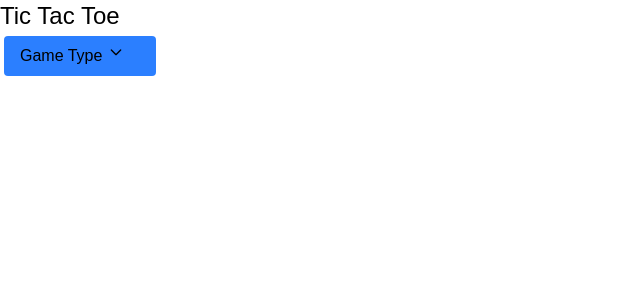
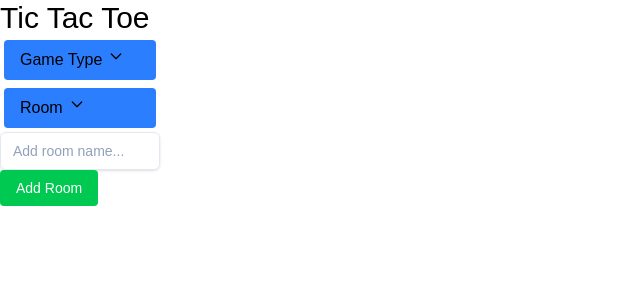
Before and after one commit to pmanni02/local-multiplayer-tic-tac-toe, a Next.js app in the folder apps/web/: page / in a window 1280 px wide. Shown: the top 300 px of the page, without its empty margins (0-640 px from the left). Built offline with nearby package versions, Linux system fonts and the light colour scheme.

Commit message:
add room dropdown and submit form

```diff
--- a/apps/web/app/page.tsx
+++ b/apps/web/app/page.tsx
@@ -1,11 +1,19 @@
+"use client";
+import React, { useEffect, useState } from "react";
 import Link from "next/link";
 
 export default function Page() {
+  const [rooms, setRooms] = useState<string[]>([]);
+
+  // TODO:
+  // - add state for storing rooms
+  // - add dropdown for rooms
+  // - add button to add room
+
   return (
     <>
       <div>
-        <h1 className="text-2xl">Tic Tac Toe</h1>
-
+        <h1 className="text-3xl">Tic Tac Toe</h1>
         <details className="dropdown w-40">
           <summary className="flex flex-row btn-primary m-1 list-none bg-blue-500 hover:bg-blue-700 py-2 px-4 rounded">
             Game Type
@@ -31,6 +39,56 @@ export default function Page() {
             </Link>
           </ul>
         </details>
+
+        <details className="dropdown w-40">
+          <summary className="flex flex-row btn-primary m-1 list-none bg-blue-500 hover:bg-blue-700 py-2 px-4 rounded">
+            Room
+            <svg
+              className="w-4 h-4 ms-1.5 -me-0.5"
+              aria-hidden="true"
+              xmlns="http://www.w3.org/2000/svg"
+              fill="none"
+              viewBox="0 0 24 24"
+            >
+              <path
+                stroke="currentColor"
+                strokeLinecap="round"
+                strokeLinejoin="round"
+                strokeWidth="2"
+                d="m19 9-7 7-7-7"
+              />
+            </svg>
+          </summary>
+          <ul className="menu dropdown-content rounded-box z-1 p-2 shadow-sm">
+            <Link className="" href="/game">
+              {/* <li>Regular</li> */}
+            </Link>
+          </ul>
+        </details>
+
+        <div className="w-40">
+          <form onSubmit={(e) => {
+            e.preventDefault();
+            const target = e.target as typeof e.target & {
+              addRoom: { value: string }
+            };
+            const name = target.addRoom.value
+            const myRooms = [...rooms, name]
+            setRooms(myRooms)
+          }}>
+            <input
+              name="addRoom"
+              className="w-full bg-transparent placeholder:text-slate-400 text-slate-700 text-sm border border-slate-200 rounded-md px-3 py-2 transition duration-300 ease focus:outline-none focus:border-slate-400 hover:border-slate-300 shadow-sm focus:shadow"
+              placeholder="Add room name..."
+            />
+            <button
+              type="submit"
+              className="text-white text-sm bg-green-500 py-2 px-4 rounded"
+            >Add Room
+            </button>
+          </form>
+
+        </div>
       </div>
     </>
   );
```
